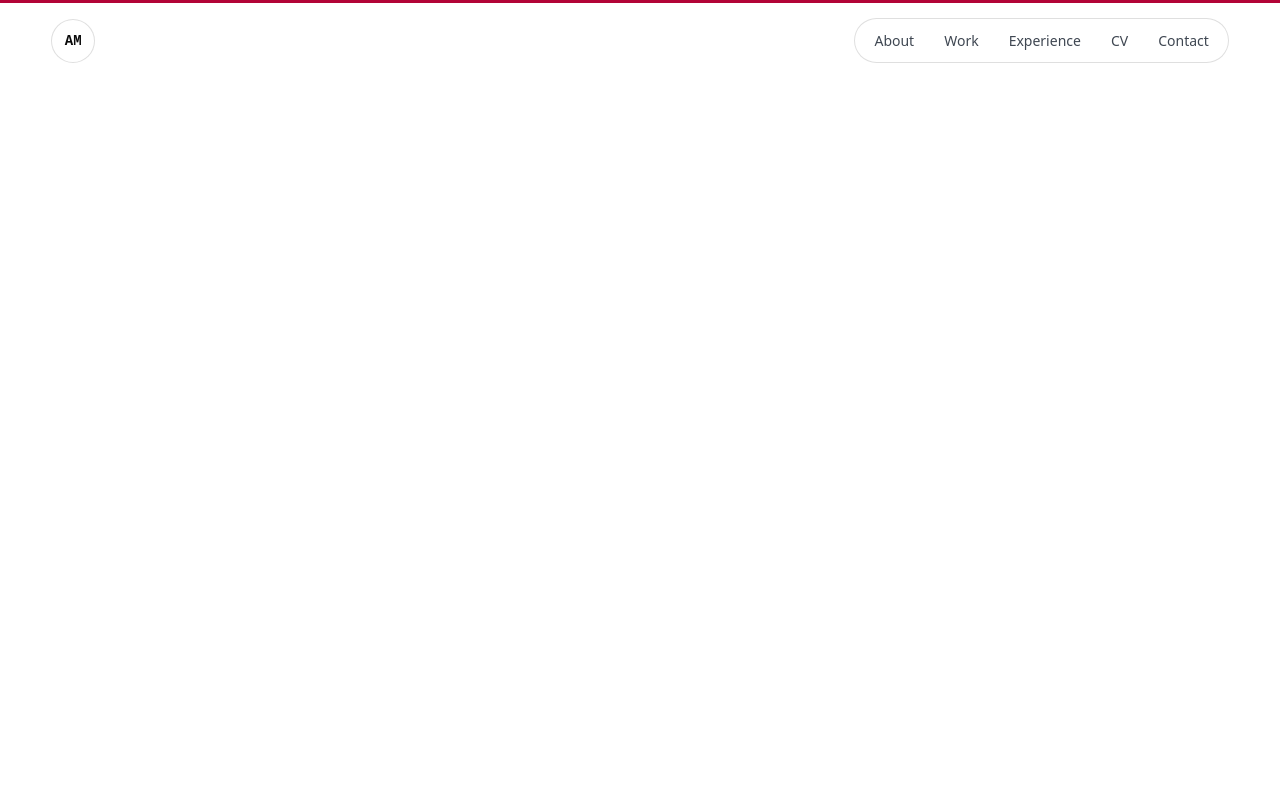
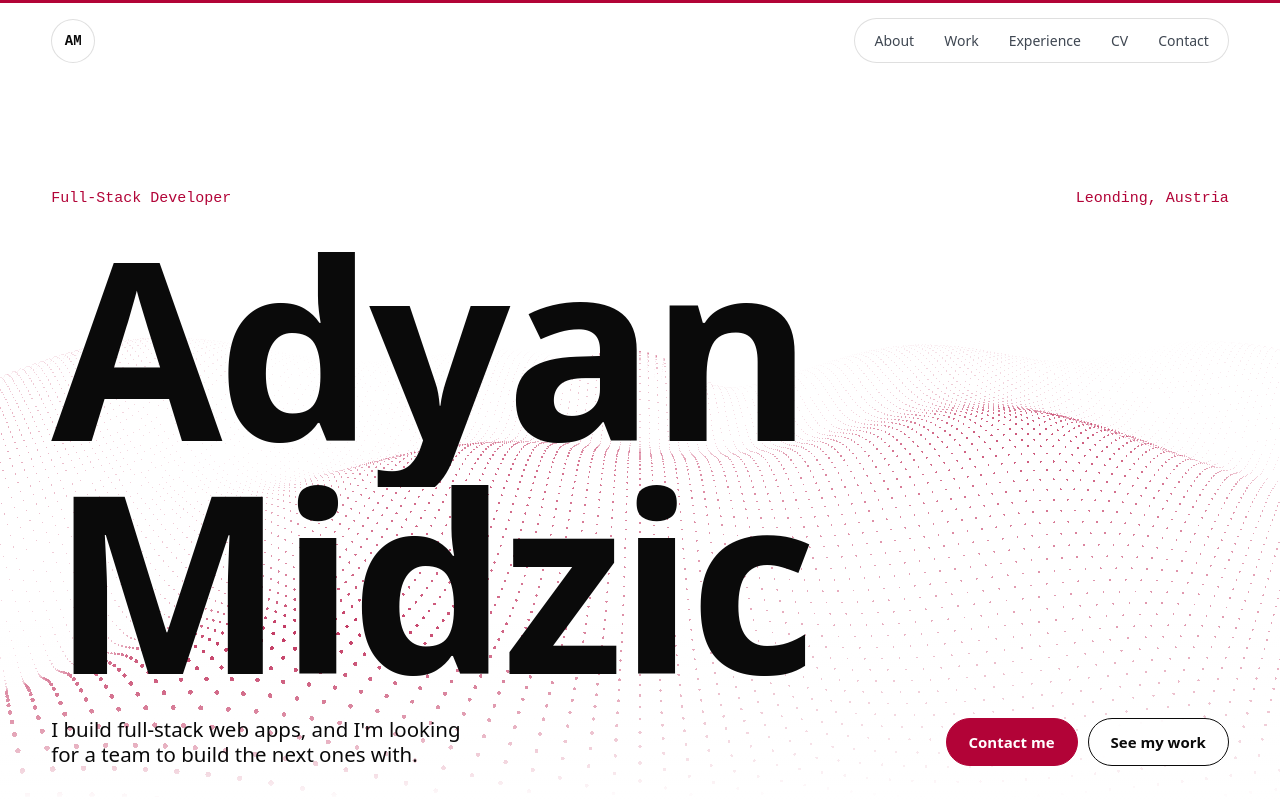
Before and after one commit to AdyanMidzic08/Portfolio, a React (Vite) app: page / in a window 1280 px wide. Built offline with nearby package versions, Linux system fonts and the light colour scheme; no server answers.

Commit message:
feat: add hero with 3D particle wave and live GitHub status

```diff
--- a/src/App.tsx
+++ b/src/App.tsx
@@ -1,12 +1,14 @@
 import { useEffect, useState } from 'react'
 import { AnimatePresence, MotionConfig, useReducedMotion } from 'motion/react'
-import { startSmoothScroll } from './lib'
+import { startSmoothScroll, useGithub } from './lib'
 import Loader from './components/Loader'
 import Nav from './components/Nav'
+import Hero from './components/Hero'
 
 export default function App() {
   const still = useReducedMotion() ?? false
   const [ready, setReady] = useState(still)
+  const repos = useGithub()
 
   useEffect(() => {
     if (!still) return startSmoothScroll()
@@ -17,6 +19,7 @@ export default function App() {
       <AnimatePresence>{!ready && <Loader onDone={() => setReady(true)} />}</AnimatePresence>
       <Nav />
       <main>
+        <Hero ready={ready} repos={repos} still={still} />
       </main>
     </MotionConfig>
   )
--- /dev/null
+++ b/src/components/Field.tsx
@@ -0,0 +1,67 @@
+import { Canvas, useFrame } from '@react-three/fiber'
+import * as THREE from 'three'
+
+const vertexShader = /* glsl */ `
+  uniform float t; uniform vec2 m; uniform float px;
+  varying float h; varying float fade;
+  void main() {
+    vec3 p = position;
+    float d = distance(p.xz, m);
+    float w = sin(p.x * .55 + t * .7) * .45 + cos(p.z * .7 + t * .5) * .35 + sin((p.x + p.z) * .25 + t * .3) * .5;
+    float bump = exp(-d * d * .16) * 1.9;
+    p.y += w + bump;
+    h = clamp((w + 1.3) / 2.6 + bump * .45, 0., 1.);
+    vec4 mv = modelViewMatrix * vec4(p, 1.);
+    fade = smoothstep(26., 8., -mv.z);
+    gl_PointSize = (1. + h * 1.8) * px * (11. / -mv.z);
+    gl_Position = projectionMatrix * mv;
+  }`
+
+// Colors from the CV: pale tint up to the crimson accent #B20337.
+const fragmentShader = /* glsl */ `
+  varying float h; varying float fade;
+  void main() {
+    if (length(gl_PointCoord - .5) > .5) discard;
+    gl_FragColor = vec4(mix(vec3(.91, .66, .74), vec3(.7, .012, .216), h), fade * (.35 + h * .65));
+  }`
+
+const COLS = 190, ROWS = 110
+const positions = new Float32Array(COLS * ROWS * 3)
+for (let i = 0; i < COLS * ROWS; i++) {
+  positions[i * 3] = ((i % COLS) / COLS - 0.5) * 42
+  positions[i * 3 + 2] = (Math.floor(i / COLS) / ROWS) * 26 - 19
+}
+const geometry = new THREE.BufferGeometry().setAttribute('position', new THREE.BufferAttribute(positions, 3))
+const uniforms = { t: { value: 0 }, m: { value: new THREE.Vector2(0, 40) }, px: { value: 1 } }
+const ray = new THREE.Raycaster()
+const plane = new THREE.Plane(new THREE.Vector3(0, 1, 0), 2.6)
+const hit = new THREE.Vector3()
+const target = new THREE.Vector2()
+
+function Wave() {
+  useFrame(({ clock, pointer, camera, viewport }) => {
+    uniforms.t.value = clock.elapsedTime
+    uniforms.px.value = viewport.dpr
+    ray.setFromCamera(pointer, camera)
+    if (ray.ray.intersectPlane(plane, hit)) uniforms.m.value.lerp(target.set(hit.x, hit.z), 0.07)
+  })
+  return (
+    <points geometry={geometry} position={[0, -2.6, 0]}>
+      <shaderMaterial vertexShader={vertexShader} fragmentShader={fragmentShader} uniforms={uniforms} transparent depthWrite={false} />
+    </points>
+  )
+}
+
+export default function Field() {
+  return (
+    <Canvas
+      dpr={[1, 1.5]}
+      camera={{ position: [0, 2.6, 10], fov: 55 }}
+      eventSource={document.body}
+      eventPrefix="client"
+      gl={{ antialias: false, alpha: true }}
+    >
+      <Wave />
+    </Canvas>
+  )
+}
--- /dev/null
+++ b/src/components/Hero.tsx
@@ -0,0 +1,77 @@
+import { lazy, Suspense, useEffect, useState } from 'react'
+import { AnimatePresence, motion, useScroll, useTransform } from 'motion/react'
+import { ROLES, USER } from '../data'
+import { ago, ease, go, type Repo } from '../lib'
+import Magnetic from './Magnetic'
+
+const Field = lazy(() => import('./Field'))
+
+function Letters({ word, delay, ready }: { word: string; delay: number; ready: boolean }) {
+  return (
+    <span className="word" aria-hidden>
+      {[...word].map((l, i) => (
+        <span className="clip" key={i}>
+          <motion.span
+            initial={{ y: '110%' }}
+            animate={ready ? { y: 0 } : undefined}
+            transition={{ duration: 1, ease, delay: delay + i * 0.045 }}
+            whileHover={{ color: '#B20337', y: '-5%', transition: { duration: 0.2 } }}
+          >
+            {l}
+          </motion.span>
+        </span>
+      ))}
+    </span>
+  )
+}
+
+function Roles() {
+  const [i, setI] = useState(0)
+  useEffect(() => {
+    const t = setInterval(() => setI((v) => (v + 1) % ROLES.length), 2400)
+    return () => clearInterval(t)
+  }, [])
+  return (
+    <span className="roles">
+      <AnimatePresence mode="wait">
+        <motion.span key={i} initial={{ y: '100%', opacity: 0 }} animate={{ y: 0, opacity: 1 }} exit={{ y: '-100%', opacity: 0 }} transition={{ duration: 0.4, ease }}>
+          {ROLES[i]}
+        </motion.span>
+      </AnimatePresence>
+    </span>
+  )
+}
+
+export default function Hero({ ready, repos, still }: { ready: boolean; repos: Repo[]; still: boolean }) {
+  const { scrollY } = useScroll()
+  const y = useTransform(scrollY, [0, 800], [0, -160])
+  const opacity = useTransform(scrollY, [0, 620], [1, 0])
+  const latest = repos[0]
+  return (
+    <header className="hero" id="top">
+      {!still && <div className="field"><Suspense fallback={null}><Field /></Suspense></div>}
+      <motion.div className="hero-in" style={{ y, opacity }}>
+        <motion.div className="hero-top" initial={{ opacity: 0 }} animate={ready ? { opacity: 1 } : undefined} transition={{ delay: 0.7 }}>
+          <Roles />
+          <span>Leonding, Austria</span>
+        </motion.div>
+        <h1 aria-label="Adyan Midzic">
+          <Letters word="Adyan" delay={0.05} ready={ready} />
+          <Letters word="Midzic" delay={0.25} ready={ready} />
+        </h1>
+        <motion.div className="hero-bottom" initial={{ opacity: 0, y: 24 }} animate={ready ? { opacity: 1, y: 0 } : undefined} transition={{ delay: 0.9, duration: 0.8, ease }}>
+          <p>I build full-stack web apps, and I'm looking for a team to build the next ones with.</p>
+          <div className="cta">
+            <Magnetic><button className="btn" onClick={() => go('contact')}>Contact me</button></Magnetic>
+            <Magnetic><button className="btn ghost" onClick={() => go('work')}>See my work</button></Magnetic>
+          </div>
+          {latest && (
+            <a className="live" href={`https://github.com/${USER}/${latest.name}`} target="_blank" rel="noreferrer">
+              <i /> Last pushed to <b>{latest.name}</b> {ago(latest.pushed_at)}
+            </a>
+          )}
+        </motion.div>
+      </motion.div>
+    </header>
+  )
+}
--- /dev/null
+++ b/src/components/Magnetic.tsx
@@ -0,0 +1,21 @@
+import type { ReactNode } from 'react'
+import { motion, useMotionValue, useSpring } from 'motion/react'
+
+export default function Magnetic({ children }: { children: ReactNode }) {
+  const x = useMotionValue(0), y = useMotionValue(0)
+  const sx = useSpring(x, { stiffness: 220, damping: 16 }), sy = useSpring(y, { stiffness: 220, damping: 16 })
+  return (
+    <motion.span
+      className="magnetic"
+      style={{ x: sx, y: sy }}
+      onPointerMove={(e) => {
+        const r = e.currentTarget.getBoundingClientRect()
+        x.set((e.clientX - r.left - r.width / 2) * 0.35)
+        y.set((e.clientY - r.top - r.height / 2) * 0.35)
+      }}
+      onPointerLeave={() => { x.set(0); y.set(0) }}
+    >
+      {children}
+    </motion.span>
+  )
+}
--- a/src/index.css
+++ b/src/index.css
@@ -47,3 +47,27 @@ a { color: inherit; text-decoration: none; }
 @media (max-width: 899px) {
   .links button { padding: 7px 9px; font-size: 12.5px; }
 }
+
+/* Hero */
+.hero { position: relative; min-height: 100svh; overflow: hidden; display: flex; }
+.field { position: absolute; inset: 0; }
+.hero::after { content: ''; position: absolute; inset: auto 0 0; height: 22%; background: linear-gradient(transparent, var(--white)); pointer-events: none; }
+.hero-in { position: relative; z-index: 1; flex: 1; display: flex; flex-direction: column; justify-content: flex-end; gap: clamp(14px, 2.4vh, 28px); padding: 96px var(--gut) clamp(24px, 4vh, 44px); pointer-events: none; }
+.hero-in a, .hero-in button, .word { pointer-events: auto; }
+.hero-top { display: flex; justify-content: space-between; font-family: var(--mono); font-size: clamp(12px, 1.2vw, 15px); color: var(--accent); }
+.roles { position: relative; display: inline-flex; overflow: hidden; min-height: 1.5em; }
+.roles span { display: block; }
+h1 { display: flex; flex-direction: column; font-size: clamp(82px, min(21.5vw, 31vh), 400px); line-height: .86; letter-spacing: -.055em; font-weight: 800; }
+.word { display: flex; width: max-content; }
+.clip { display: inline-block; overflow: hidden; letter-spacing: 0; padding: .03em .05em .14em .03em; margin: 0 -.07em -.09em -.03em; }
+.clip > span { display: inline-block; }
+.hero-bottom { display: flex; flex-wrap: wrap; gap: 18px 32px; align-items: center; justify-content: space-between; }
+.hero-bottom p { max-width: 36ch; font-size: clamp(17px, 1.6vw, 22px); line-height: 1.25; }
+.live { width: 100%; font-family: var(--mono); font-size: 12.5px; color: var(--muted); display: flex; gap: 8px; align-items: center; flex-wrap: wrap; }
+.live b { color: var(--ink); font-weight: 500; }
+.live i { width: 8px; height: 8px; background: var(--accent); border-radius: 50%; box-shadow: 0 0 0 0 rgba(178, 3, 55, .6); animation: pulse 2s infinite; }
+@keyframes pulse { to { box-shadow: 0 0 0 10px rgba(178, 3, 55, 0); } }
+@media (max-width: 899px) {
+  .hero-top > span:last-child { display: none; }
+  .hero-bottom { align-items: flex-start; }
+}
```
